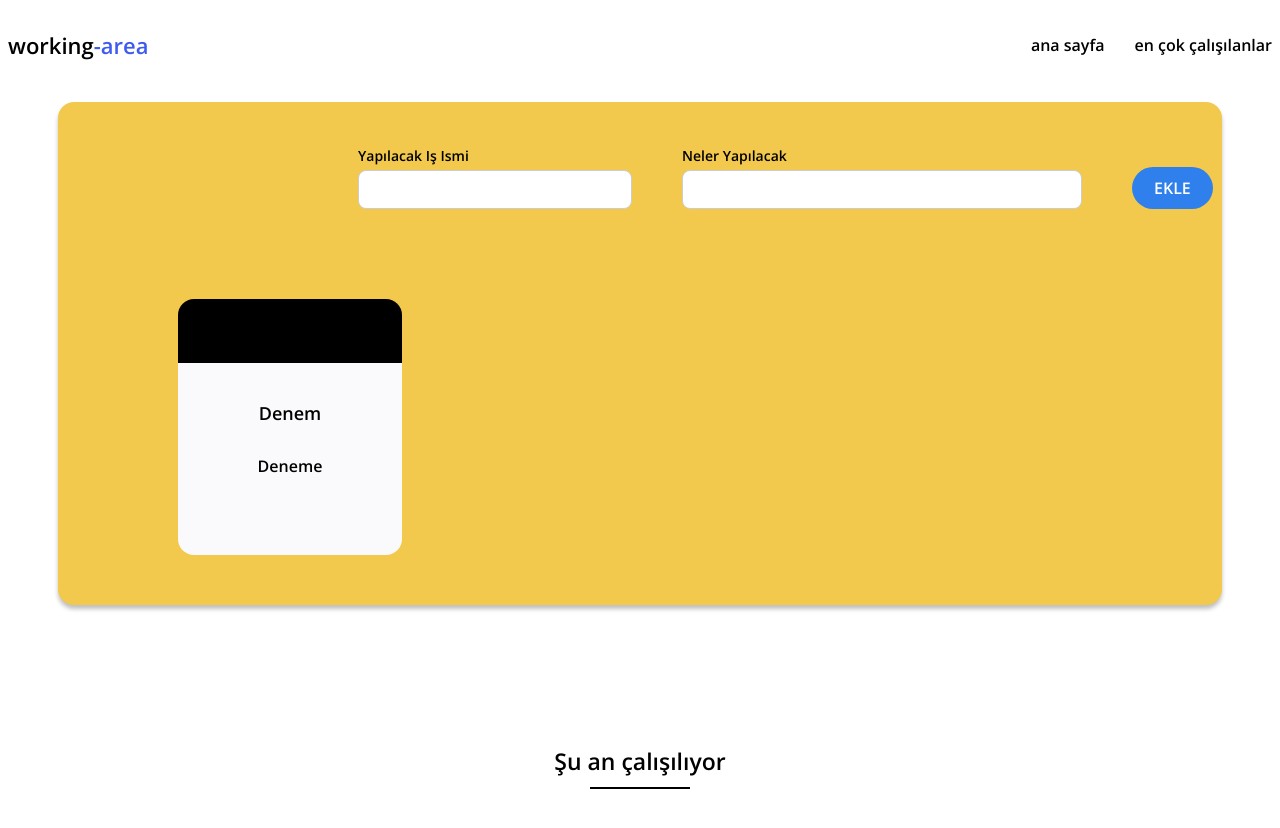
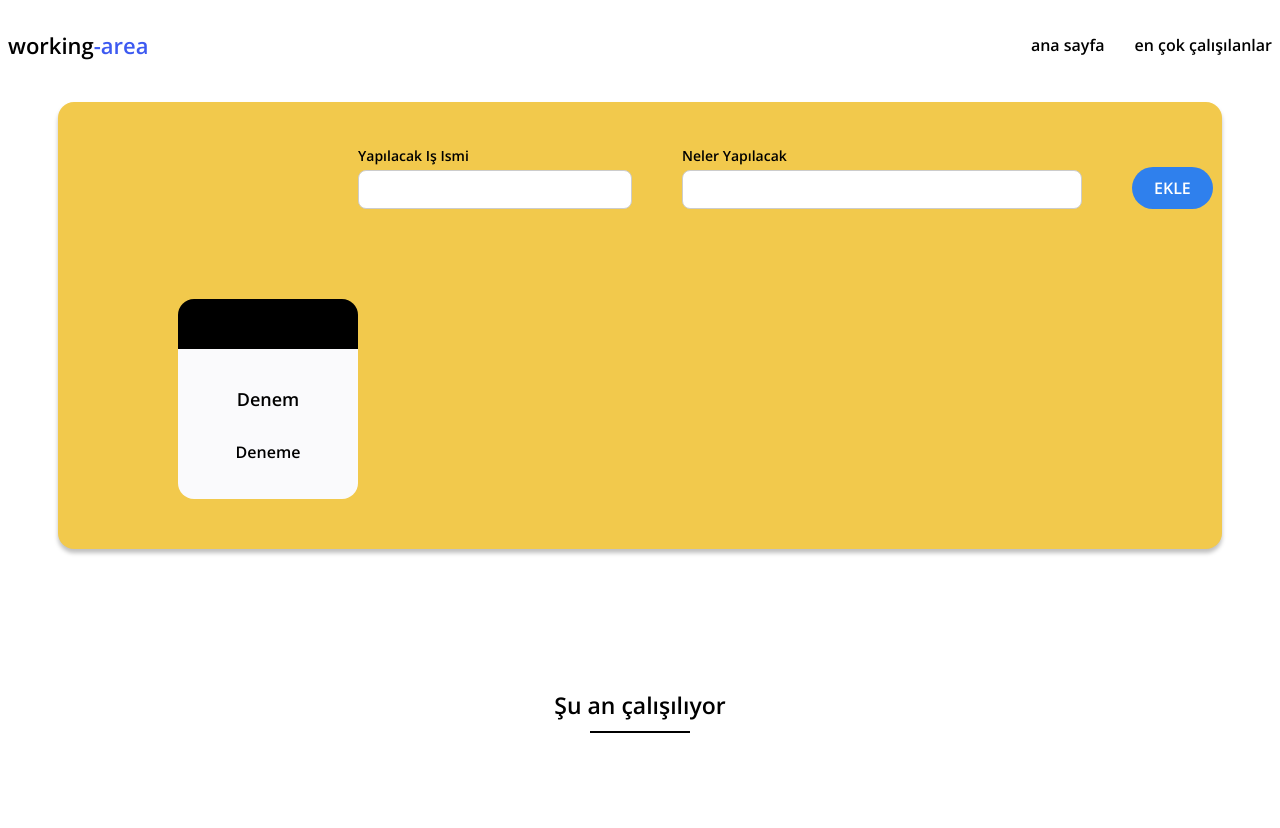
Before and after one commit to muhammeddeniz/wa, a Next.js app: page / in a window 1280 px wide. Shown: the top 828 px of the page. Built offline with nearby package versions, Linux system fonts and the light colour scheme.

Commit message:
card view changed

```diff
--- a/src/components/card-1/card1.scss
+++ b/src/components/card-1/card1.scss
@@ -1,17 +1,15 @@
-.bottom-arrow{
+.bottom-arrow {
   display: flex;
-  margin-left: 70px;
-  margin-top: 80px;
+  margin-left: 60px;
+  margin-top: 60px;
 
   font-weight: bold;
   font-size: 20px;
-
 }
 
-
 .card1 {
-  height: 16em;
-  width: 14em;
+  height: 200px;
+  width: 180px;
   display: -webkit-box;
   display: -ms-flexbox;
   display: flex;
@@ -31,12 +29,10 @@
   border-radius: 16px;
   overflow: hidden;
 
-
-
   &:hover {
     cursor: pointer;
 
-    .card1-delete{
+    .card1-delete {
       width: 30px;
       height: 30px;
       border-radius: 50%;
@@ -55,22 +51,26 @@
     }
 
     .card1-image {
-      height: 18em;
+      height: 100%;
+      width: 100%;
       color: #fff;
       font-size: 20px;
 
-      h1{
+      h1 {
         text-align: start;
+        font-size: 34px;
 
+        position: relative;
+        left: -4px;
       }
     }
   }
 }
 
 .card1-image {
-  height: 6em;
-  width: 14em;
-  padding: 1em 1em;
+  height: 90%;
+  width: 100%;
+  padding: 10px 10px;
 
   position: Absolute;
   top: 0px;
@@ -79,12 +79,19 @@
   transition: all 0.4s cubic-bezier(0.645, 0.045, 0.355, 1);
 
   background-color: black;
+
+  h1 {
+    font-size: 34px;
+
+    position: relative;
+    left: -4px;
+  }
 }
 
 .card1-description {
   background-color: #fafafc;
-  height: 12em;
-  width: 14em;
+  height: 150px;
+  width: 100%;
   position: absolute;
   bottom: 0em;
   -webkit-transition: all 0.4s cubic-bezier(0.645, 0.045, 0.355, 1);
@@ -93,16 +100,15 @@
   padding: 0.5em 1em;
   text-align: center;
 
-  h5{
+  h5 {
     font-size: 18px;
     text-transform: capitalize;
 
-
-    font-family: 'Open Sans', sans-serif;
+    font-family: "Open Sans", sans-serif;
   }
 
-  p{
-    font-family: 'Open Sans', sans-serif;
+  p {
+    font-family: "Open Sans", sans-serif;
     text-transform: capitalize;
   }
 }
--- a/src/pages/_app.tsx
+++ b/src/pages/_app.tsx
@@ -1,16 +1,17 @@
 import React from "react";
 import App from "next/app";
 import Head from "next/head";
-import link from 'next/link';
-import { Header } from '../components/index';
+import link from "next/link";
+import { Header } from "../components/index";
 
-import Store from '../store/store';
+import Store from "../store/store";
 
 import "../styles/index.scss";
 
 const store = new Store();
 
 class MyApp extends App {
+  props: { Component: any; pageProps: any };
   render() {
     const { Component, pageProps } = this.props;
 
@@ -18,19 +19,21 @@ class MyApp extends App {
       <>
         <Head>
           <meta charSet="utf-8" />
-          <link rel="shortcut icon" href="/logo192.png" />
-          <meta name="viewport" content="width=device-width, initial-scale=1"></meta>
+          <link rel="shortcut icon" href="/wA.svg" />
+          <meta
+            name="viewport"
+            content="width=device-width, initial-scale=1"
+          ></meta>
 
           <meta name="Description" content="Author: Muhammed Deniz"></meta>
 
           <title>Ana Sayfa</title>
         </Head>
-          <Header />
+        <Header />
 
-            <Component {...pageProps}  myStore={store} />
+        <Component {...pageProps} myStore={store} />
 
-
-          {/* <Footer /> */}
+        {/* <Footer /> */}
       </>
     );
   }
```
Also changed, not shown: public/wA.svg (added).
